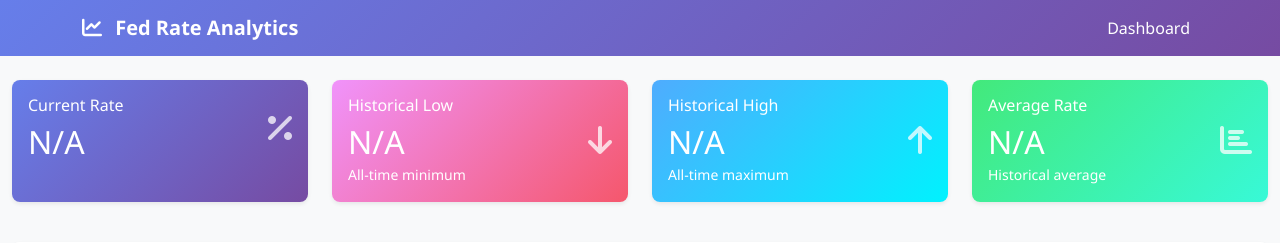
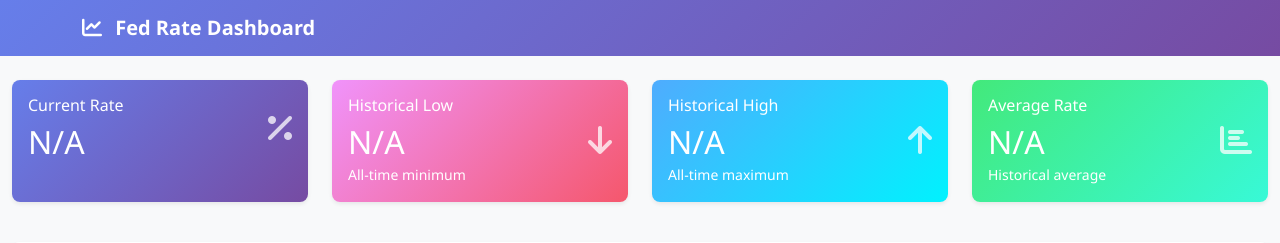
Before and after one commit to utkuyucel/fundratetracker, a Flask app: page / in a window 1280 px wide. Shown: the top 243 px of the page. Run offline with Flask 3, Linux system fonts and the light colour scheme; data that the repository does not hold is empty; some libraries are stand-ins or nearby versions.

Commit message:
Fix title and navbar branding in Federal Funds Rate Dashboard

```diff
--- a/fed-rate-analytics/dashboard/templates/dashboard.html
+++ b/fed-rate-analytics/dashboard/templates/dashboard.html
@@ -3,7 +3,7 @@
 <head>
     <meta charset="UTF-8">
     <meta name="viewport" content="width=device-width, initial-scale=1.0">
-    <title>Federal Funds Rate Analytics Dashboard</title>
+    <title>Federal Funds Rate Dashboard</title>
     <link href="https://cdn.jsdelivr.net/npm/bootstrap@5.3.0/dist/css/bootstrap.min.css" rel="stylesheet">
     <link href="https://cdnjs.cloudflare.com/ajax/libs/font-awesome/6.4.0/css/all.min.css" rel="stylesheet">
     <script src="https://cdn.plot.ly/plotly-latest.min.js"></script>
@@ -14,11 +14,8 @@
         <div class="container">
             <a class="navbar-brand" href="/">
                 <i class="fas fa-chart-line me-2"></i>
-                Fed Rate Analytics
+                Fed Rate Dashboard
             </a>
-            <div class="navbar-nav ms-auto">
-                <a class="nav-link active" href="/">Dashboard</a>
-            </div>
         </div>
     </nav>
 
```
